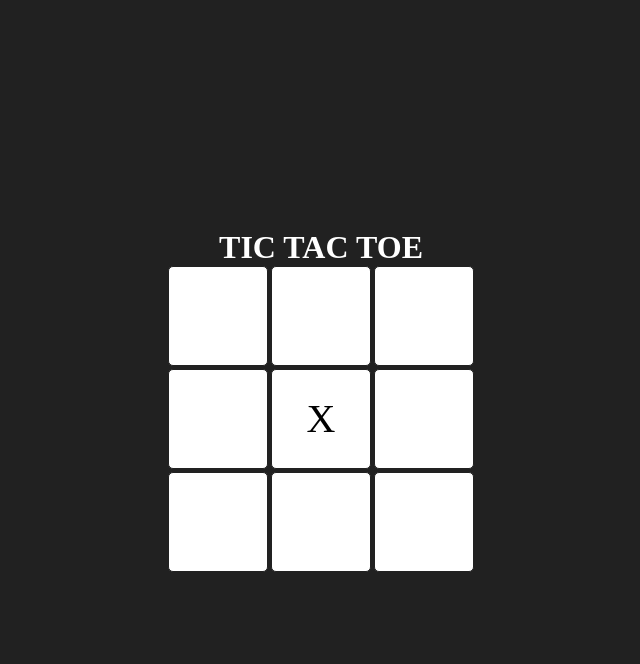
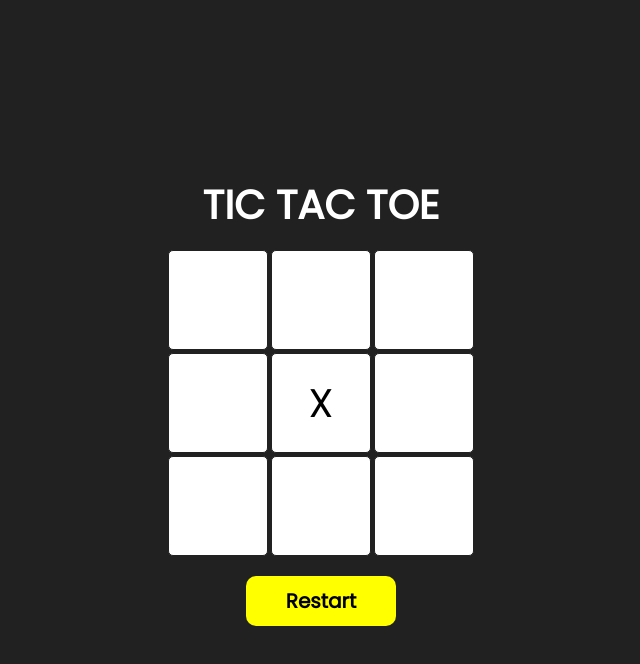
Before and after one commit to TanmoyDas02/JAVASCRIPT-PRACTICE, a plain HTML site: page 11_TicTacToe/index.html in a window 1280 px wide. Both pictures are taken after a click on the element 640 px from the left and 418 px from the top of the page. Shown: the whole page, without its empty margins (319-959 px from the left). Drawn offline with Linux system fonts and the light colour scheme.

Commit message:
Tic Tac Toe Game

```diff
--- a/11_TicTacToe/index.html
+++ b/11_TicTacToe/index.html
@@ -22,6 +22,7 @@
         <div class="box"></div>
     </div>
 
+    <button id="rstbtn">Restart</button>
     <script src="index.js"></script>
 </body>
 </html>
--- a/11_TicTacToe/index.js
+++ b/11_TicTacToe/index.js
@@ -1,7 +1,10 @@
 const ticTac = document.querySelector('.ticTac');
 const boxes = document.querySelectorAll('.box');
+const h1 = document.getElementsByTagName('h1');
+const rstbtn = document.getElementById('rstbtn');
 
 let currentPlayer = "X";
+let count = 0;
 
 let winningCondition = [
     [0, 1, 2],
@@ -14,18 +17,52 @@ let winningCondition = [
     [2, 4, 6]
 ];
 
-ticTac.addEventListener('click', (e) => {
+function startGame(e){
     if(e.target.className !== "ticTac"){
         if(e.target.innerText === ""){
             e.target.textContent = currentPlayer;
+            count++;
             winner();
             currentPlayer = (currentPlayer === "X") ? "O" : "X";
         }
+
+        if(count === 9){
+            h1[0].innerText = `DRAW GAME`;
+        }
     }
-});
+}
+
+ticTac.addEventListener('click', startGame);
 
 function winner(){
     winningCondition.forEach((item) => {
+        let index0 = item[0];
+        let index1 = item[1];
+        let index2 = item[2];
 
+        let val0 = boxes[index0].innerText;
+        let val1 = boxes[index1].innerText;
+        let val2 = boxes[index2].innerText;
+
+        if(val0 !== '' && val1 !== '' && val2 !== ''){
+            if(val0 === val1 && val0 === val2){
+                boxes[index0].classList.add("winnerClass");
+                boxes[index1].classList.add("winnerClass");
+                boxes[index2].classList.add("winnerClass");
+                count = 0;
+                h1[0].innerText = `Winner is ${val0}`;
+                ticTac.removeEventListener('click', startGame);
+            }
+        }
     })
 }
+
+rstbtn.addEventListener('click', () => {
+    currentPlayer = "X";
+    h1[0].innerText = "TIC TAC TOE";
+    boxes.forEach((item) => {
+        item.classList.remove("winnerClass");
+        item.innerText = '';
+    })
+    ticTac.addEventListener('click', startGame);
+});
--- a/11_TicTacToe/style.css
+++ b/11_TicTacToe/style.css
@@ -1,7 +1,10 @@
+@import url('https://fonts.googleapis.com/css2?family=Poppins&display=swap');
+
 *{
     margin: 0;
     padding: 0;
     box-sizing: border-box;
+    font-family: "Poppins", sans-serif;
 }
 
 body{
@@ -13,6 +16,11 @@ body{
     flex-direction: column;
     justify-content: center;
     align-items: center;
+}
+
+h1{
+    font-size: 40px;
+    margin-bottom: 15px;
 }
 
 .ticTac{
@@ -34,3 +42,19 @@ body{
     border: 1px solid #212121;
     cursor: pointer;
 }
+
+#rstbtn{
+    width: 150px;
+    height: 50px;
+    margin-top: 20px;
+    font-size: 20px;
+    font-weight: 600;
+    background-color: yellow;
+    border: none;
+    border-radius: 10px;
+    cursor: pointer;
+}
+
+.winnerClass {
+    background-color: red;
+}
```
